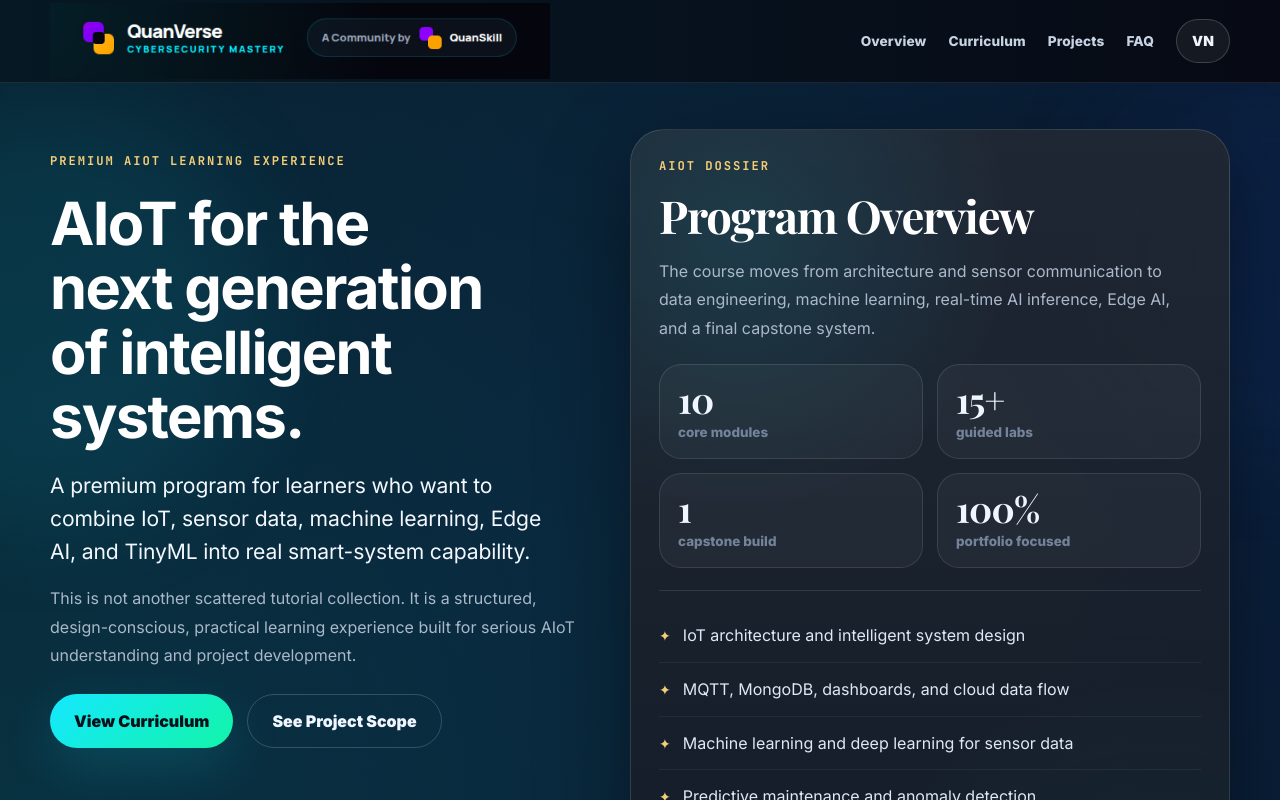
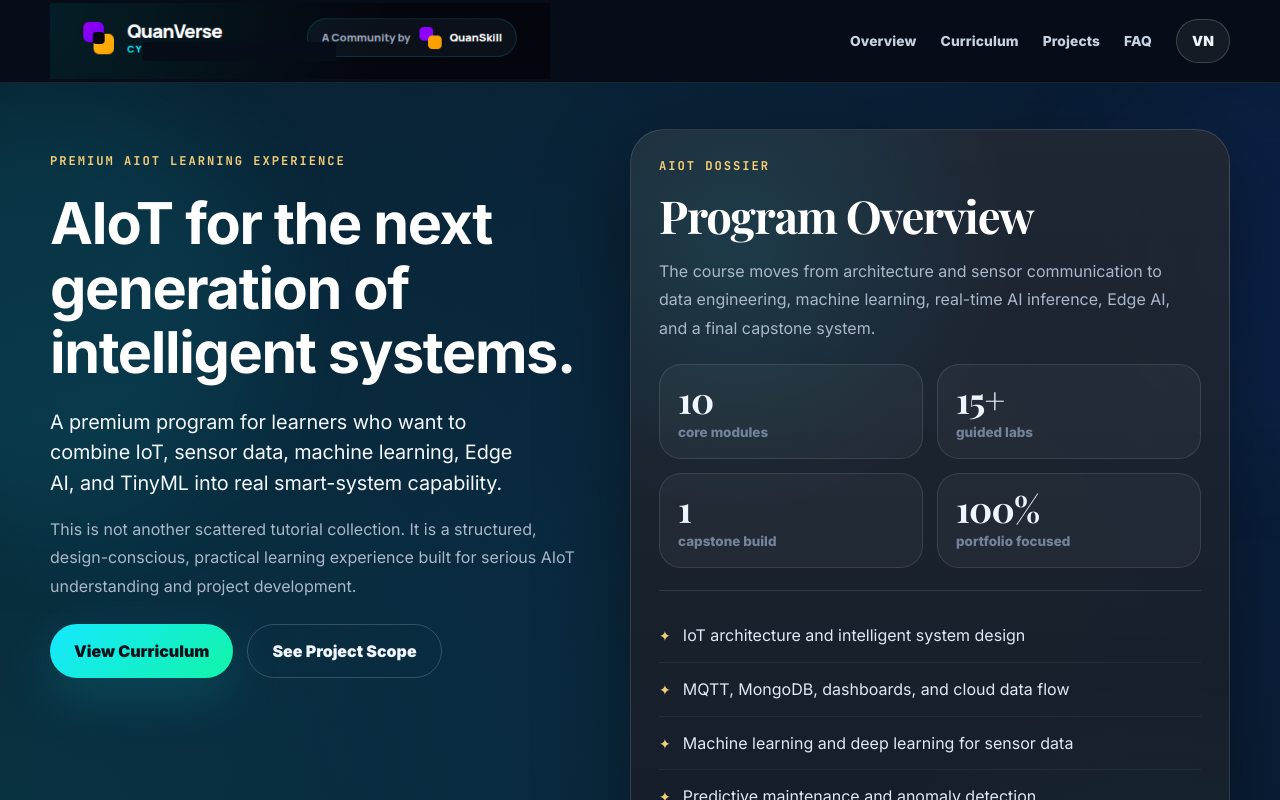
Before and after one commit to mishrasundaram/aiot-premium-course-webapp, a Next.js app: page / in a window 1280 px wide. Shown: the top 800 px of the page. Built offline with nearby package versions, Linux system fonts and the light colour scheme.

Commit message:
Use real logo and hide cybersecurity subtitle

```diff
--- a/app/globals.css
+++ b/app/globals.css
@@ -1515,3 +1515,113 @@ button {
     padding-bottom: 52px !important;
   }
 }
+
+/* =========================================================
+   Real Logo Final Fix
+   - use quanskill.jpeg naturally
+   - match logo background with page
+   - hide only "CYBERSECURITY MASTERY"
+========================================================= */
+
+.site-header {
+  background: #070d18 !important;
+  border-bottom: 1px solid rgba(255,255,255,0.09) !important;
+}
+
+.nav-shell {
+  min-height: 82px !important;
+}
+
+.logo-image-zone {
+  display: flex !important;
+  align-items: center !important;
+  min-width: 0 !important;
+}
+
+.brand-image {
+  position: relative !important;
+  display: inline-flex !important;
+  align-items: center !important;
+  width: 515px !important;
+  max-width: min(515px, 52vw) !important;
+  overflow: hidden !important;
+  background: #070d18 !important;
+  border-radius: 0 !important;
+  box-shadow: none !important;
+}
+
+/* actual uploaded logo */
+.brand-image img {
+  display: block !important;
+  width: 100% !important;
+  height: auto !important;
+  object-fit: contain !important;
+  object-position: left center !important;
+  background: transparent !important;
+  border-radius: 0 !important;
+  box-shadow: none !important;
+  mix-blend-mode: normal !important;
+  filter: none !important;
+}
+
+/* mask only the old "CYBERSECURITY MASTERY" subtitle */
+.brand-image::after {
+  content: "";
+  position: absolute;
+  left: 18.1%;
+  top: 51.5%;
+  width: 37.5%;
+  height: 25%;
+  background: #070d18;
+  z-index: 2;
+  pointer-events: none;
+}
+
+/* keep nav aligned after logo cleanup */
+.nav-links {
+  gap: 24px !important;
+}
+
+.nav-links a {
+  font-size: 0.86rem !important;
+  font-weight: 800 !important;
+}
+
+/* hero title: clean, smaller, not too bold */
+.hero h1 {
+  font-family: "Inter", system-ui, sans-serif !important;
+  font-size: clamp(3rem, 4.5vw, 4.45rem) !important;
+  font-weight: 620 !important;
+  line-height: 1.12 !important;
+  letter-spacing: -0.024em !important;
+  max-width: 660px !important;
+}
+
+.hero-subtitle {
+  font-size: clamp(1.18rem, 1.55vw, 1.48rem) !important;
+  line-height: 1.55 !important;
+  letter-spacing: -0.005em !important;
+}
+
+@media (max-width: 1080px) {
+  .brand-image {
+    width: 430px !important;
+    max-width: 58vw !important;
+  }
+}
+
+@media (max-width: 760px) {
+  .nav-shell {
+    min-height: 74px !important;
+  }
+
+  .brand-image {
+    width: 255px !important;
+    max-width: 66vw !important;
+  }
+
+  .hero h1 {
+    font-size: clamp(2.55rem, 10.5vw, 3.55rem) !important;
+    line-height: 1.12 !important;
+  }
+}
--- a/app/page.tsx
+++ b/app/page.tsx
@@ -207,7 +207,7 @@ export default function Home() {
       <header className="site-header">
         <div className="container nav-shell">
           <div className="brand-zone logo-image-zone">
-            <a href="#top" className="brand brand-image" aria-label="QuanVerse AIoT Mastery">
+            <a href="#top" className="brand brand-image" aria-label="QuanVerse - A Community by QuanSkill">
               <img src="/quanskill.jpeg" alt="QuanVerse - A Community by QuanSkill" />
             </a>
           </div>
```
